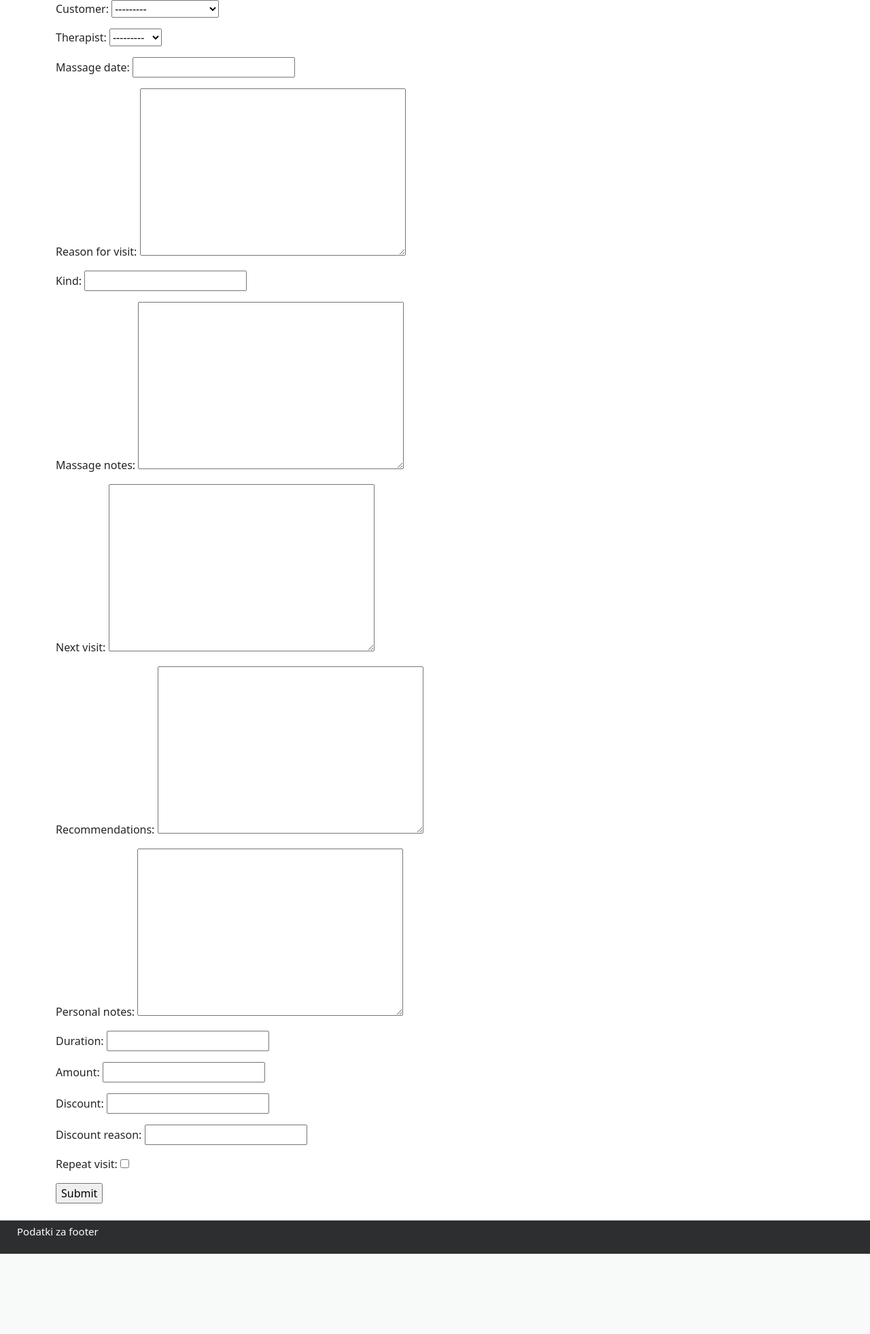
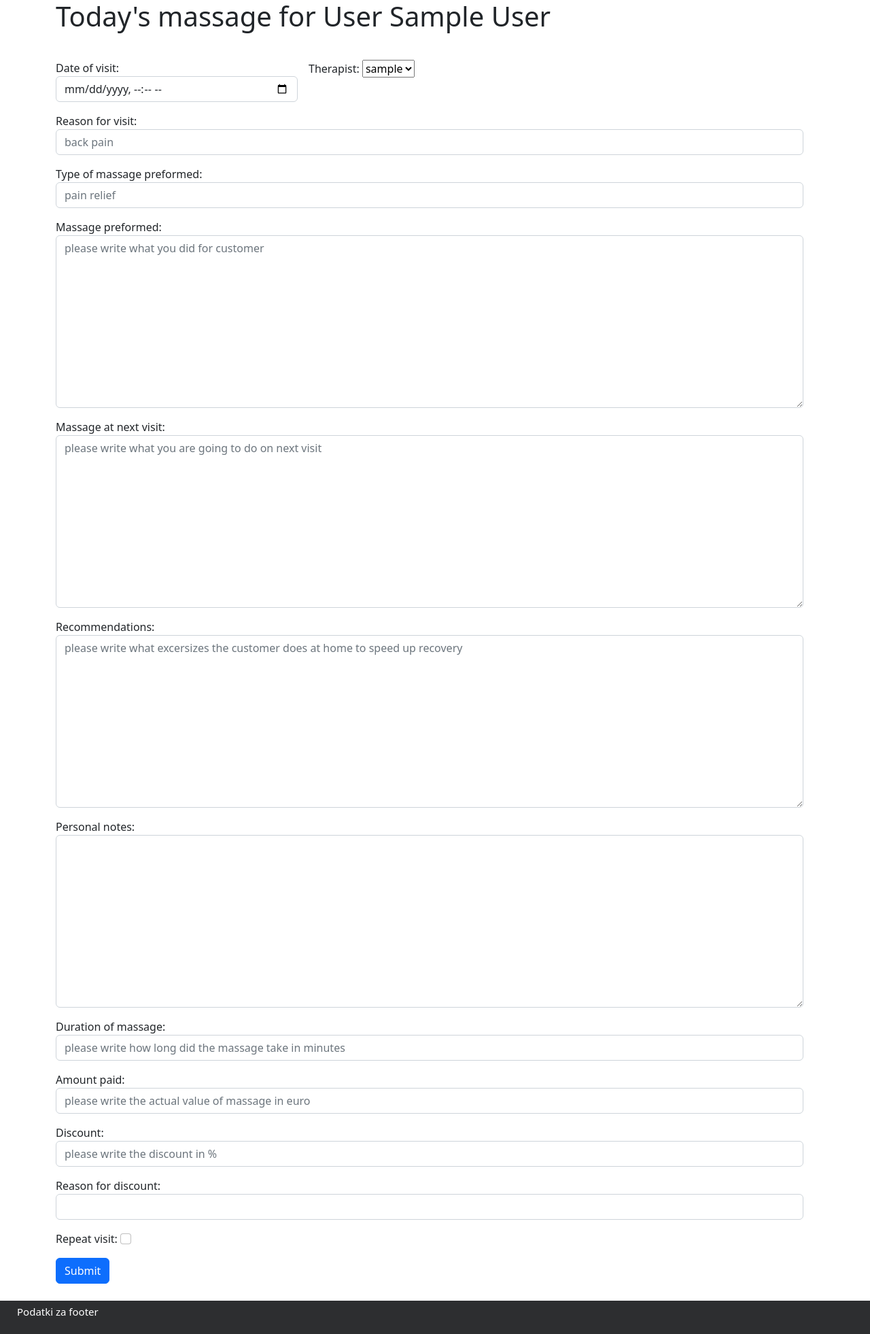
Before and after one commit to petmetic/therapy-tracker, a Django app: page /massage_list/1/add/ in a window 1280 px wide. Shown: the part 80-2042 px from the top of the page at 68% size. Before the commit the page ends 1924 px from the top, so only its background shows below. Run offline with Django 4.2, Linux system fonts and the light colour scheme; a user stored in the database is signed in; tables that the repository leaves empty hold one stand-in row (values such as "Sample post").

Commit message:
Pretty form (#39)
* fixed typo in customer.html

* partial form widgets

* adding divs to forms

* prefilled fields of customer and therapist in addding massage

* widgets placed in forms, except for customer and therapist

* pretty forms part1

* added therapist and customer in massage form

```diff
--- a/src/web/forms.py
+++ b/src/web/forms.py
@@ -1,4 +1,6 @@
 from django.forms import ModelForm
+
+from django import forms
 
 from .models import Massage, Customer
 
@@ -6,12 +8,178 @@ from django.core.exceptions import ValidationError
 
 
 class MassageForm(ModelForm):
+    massage_date = forms.DateTimeField(
+        label="Date of visit:",
+        widget=forms.DateInput(
+            attrs={"class": "form-control", "type": "datetime-local"}
+        ),
+    )
+    reason_for_visit = forms.CharField(
+        required=False,
+        widget=forms.TextInput(
+            attrs={"class": "form-control", "type": "text", "placeholder": "back pain"}
+        ),
+    )
+    kind = forms.CharField(
+        label="Type of massage preformed:",
+        widget=forms.TextInput(
+            attrs={
+                "class": "form-control",
+                "type": "text",
+                "placeholder": "pain relief",
+            }
+        ),
+    )
+    massage_notes = forms.CharField(
+        label="Massage preformed:",
+        widget=forms.Textarea(
+            attrs={
+                "class": "form-control",
+                "type": "text",
+                "placeholder": "please write what you did for customer",
+            }
+        ),
+    )
+    next_visit = forms.CharField(
+        label="Massage at next visit:",
+        required=False,
+        widget=forms.Textarea(
+            attrs={
+                "class": "form-control",
+                "type": "text",
+                "placeholder": "please write what you are going to do on next visit",
+            }
+        ),
+    )
+    recommendations = forms.CharField(
+        label="Recommendations:",
+        required=False,
+        widget=forms.Textarea(
+            attrs={
+                "class": "form-control",
+                "type": "text",
+                "placeholder": "please write what excersizes the customer does at home to speed up recovery",
+            }
+        ),
+    )
+    personal_notes = forms.CharField(
+        label="Personal notes:",
+        required=False,
+        widget=forms.Textarea(attrs={"class": "form-control", "type": "text"}),
+    )
+
+    duration = forms.CharField(
+        label="Duration of massage:",
+        widget=forms.TextInput(
+            attrs={
+                "class": "form-control",
+                "type": "text",
+                "placeholder": "please write how long did the massage take in minutes",
+            }
+        ),
+    )
+
+    amount = forms.CharField(
+        label="Amount paid:",
+        widget=forms.TextInput(
+            attrs={
+                "class": "form-control",
+                "type": "text",
+                "placeholder": "please write the actual value of massage in euro",
+            }
+        ),
+    )
+
+    discount = forms.CharField(
+        label="Discount:",
+        required=False,
+        widget=forms.TextInput(
+            attrs={
+                "class": "form-control",
+                "type": "text",
+                "placeholder": "please write the discount in %",
+            }
+        ),
+    )
+
+    discount_reason = forms.CharField(
+        label="Reason for discount:",
+        # if discount=True, then this field required
+        widget=forms.TextInput(attrs={"class": "form-control", "type": "text"}),
+    )
+
+    repeat_visit = forms.BooleanField(
+        required=False,
+        widget=forms.CheckboxInput(
+            attrs={"class": "form-check-input", "type": "checkbox"}
+        ),
+    )
+
     class Meta:
         model = Massage
         exclude = ["added", "changed"]
 
 
 class CustomerForm(ModelForm):
+    name = forms.CharField(
+        label="Name",
+        widget=forms.TextInput(attrs={"class": "form-control", "type": "text"}),
+    )
+    surname = forms.CharField(
+        label="Surname",
+        widget=forms.TextInput(attrs={"class": "form-control", "type": "text"}),
+    )
+    email = forms.EmailField(
+        label="Email",
+        widget=forms.EmailInput(attrs={"class": "form-control", "type": "email"}),
+    )
+    phone = forms.CharField(
+        label="Phone",
+        widget=forms.TextInput(attrs={"class": "form-control", "type": "text"}),
+    )
+    occupation = forms.CharField(
+        label="Occupation",
+        widget=forms.TextInput(attrs={"class": "form-control", "type": "text"}),
+    )
+    previous_massage = forms.BooleanField(
+        required=False,
+        widget=forms.CheckboxInput(
+            attrs={"class": "form-check-input", "type": "checkbox"}
+        ),
+    )
+    salon_choice = forms.CharField(
+        label="Why did they choose our salon?",
+        widget=forms.TextInput(
+            attrs={
+                "class": "form-control",
+                "type": "text",
+                "placeholder": "reason for choosing our salon",
+            }
+        ),
+    )
+
+    frequency = forms.CharField(
+        label="How frequently do they visit a massage salon?",
+        widget=forms.TextInput(
+            attrs={
+                "class": "form-control",
+                "type": "text",
+                "placeholder": "3x times a week",
+            }
+        ),
+    )
+
+    referral = forms.CharField(
+        label="Where did the customer find us?",
+        widget=forms.TextInput(
+            attrs={
+                "class": "form-control",
+                "type": "text",
+                "placeholder": "friend recommendations",
+            }
+        ),
+    )
+
     class Meta:
         model = Customer
         fields = [
--- a/src/web/models.py
+++ b/src/web/models.py
@@ -13,7 +13,7 @@ class Massage(models.Model):
     )
     massage_date = models.DateTimeField(blank=True, null=True)
     # needs to be date of current massage; can be changed n request by user
-    # (not neccessarily entered the same date as therapy done)
+    # (not necessarily entered the same date as therapy done)
     reason_for_visit = models.TextField(default="")
     kind = models.CharField(max_length=300)
     massage_notes = models.TextField(default="")
@@ -45,4 +45,4 @@ class Customer(models.Model):
     referral = models.CharField(max_length=200, default="")
 
     def __str__(self):
-        return f"{self.surname}, {self.name}"
+        return f"{self.surname} {self.name}"
--- a/src/web/templates/web/customer.html
+++ b/src/web/templates/web/customer.html
@@ -35,7 +35,7 @@
             <div class="row">
                 <div class="col-sm-4">Referral:</div>
                 <div class="col-sm-8">{{ customer.refferal }}</div>
-            </div> <!-- refferal -->
+            </div> <!-- referral -->
         </div>
     </div>
     <a class="btn btn-primary btn-body" href="#">Edit customer</a>
--- a/src/web/templates/web/massage_add.html
+++ b/src/web/templates/web/massage_add.html
@@ -2,9 +2,94 @@
 {% block title %}Massage Add New{% endblock %}
 
 {% block content %}
-<form action="." method="post"> <!-- A DOT POSTS TO CURRENT URL -->
-    {% csrf_token %}
-    {{ form.as_p }}
-    <input type="submit" value="Submit">
-</form>
+
+    <form action="." method="post" class="row g-3"> <!-- A DOT POSTS TO CURRENT URL -->
+        {% csrf_token %}
+        {{ form.non_field_errors }}
+        <h1> Today's massage for {{ customer }}</h1>
+        <div class='row g-3'>
+            <div class="col-md-4">
+                {{ form.massage_date.errors }}
+                {{ form.massage_date.label_tag }}
+                {{ form.massage_date }}
+
+            </div>
+            <div class="col-md-4">
+                {{ form.therapist.errors }}
+                {{ form.therapist.label_tag }}
+                {{ form.therapist }}
+            </div>
+            <div class="row-4">
+                {{ form.reason_for_visit.errors }}
+                {{ form.reason_for_visit.label_tag }}
+                {{ form.reason_for_visit }}
+
+            </div>
+            <div class="row-4">
+                {{ form.kind.errors }}
+                {{ form.kind.label_tag }}
+                {{ form.kind }}
+
+            </div>
+            <div class="row-4">
+                {{ form.massage_notes.errors }}
+                {{ form.massage_notes.label_tag }}
+                {{ form.massage_notes }}
+
+            </div>
+            <div class="row-4">
+                {{ form.next_visit.errors }}
+                {{ form.next_visit.label_tag }}
+                {{ form.next_visit }}
+
+            </div>
+            <div class="row-4">
+                {{ form.recommendations.errors }}
+                {{ form.recommendations.label_tag }}
+                {{ form.recommendations }}
+
+            </div>
+            <div class="row-4">
+                {{ form.personal_notes.errors }}
+                {{ form.personal_notes.label_tag }}
+                {{ form.personal_notes }}
+
+            </div>
+            <div class="row-4">
+                {{ form.duration.errors }}
+                {{ form.duration.label_tag }}
+                {{ form.duration }}
+
+            </div>
+            <div class="row-4">
+                {{ form.amount.errors }}
+                {{ form.amount.label_tag }}
+                {{ form.amount }}
+
+            </div>
+            <div class="row-4">
+                {{ form.discount.errors }}
+                {{ form.discount.label_tag }}
+                {{ form.discount }}
+
+            </div>
+            <div class="row-4">
+                {{ form.discount_reason.errors }}
+                {{ form.discount_reason.label_tag }}
+                {{ form.discount_reason }}
+
+            </div>
+            <div class="row-4">
+                {{ form.repeat_visit.errors }}
+                {{ form.repeat_visit.label_tag }}
+                {{ form.repeat_visit }}
+
+            </div>
+        </div>
+        <div>
+            <div class="col-12">
+                <button type="submit" class="btn btn-primary">Submit</button>
+            </div>
+        </div>
+    </form>
 {% endblock %}
--- a/src/web/views.py
+++ b/src/web/views.py
@@ -45,28 +45,32 @@ def customer_add(request):
 
 
 @login_required
-def customer(request, customer_pk):
+def customer(request, customer_pk: int):
     customer = get_object_or_404(Customer, pk=customer_pk)
     return render(request, "web/customer.html", {"customer": customer})
 
 
 @login_required
-def massage_detail(request, pk):
+def massage_detail(request, pk: int):
     massage = get_object_or_404(Massage, pk=pk)
     return render(request, "web/massage_detail.html", {"massage": massage})
 
 
 @login_required
 def massage_add(request, customer_pk: int):
-    # customer = get_object_or_404(Customer, pk=customer_pk)
+    customer = get_object_or_404(Customer, pk=customer_pk)
     if request.method == "POST":
         form = MassageForm(request.POST)
         if form.is_valid():
             massage = form.save()
             return redirect(reverse("massage_detail", kwargs={"pk": massage.pk}))
     else:
-        form = MassageForm()
-    return render(request, "web/massage_add.html", {"form": form})
+        form = MassageForm(initial={"customer": customer, "therapist": request.user})
+    return render(
+        request,
+        "web/massage_add.html",
+        {"form": form, "customer": customer, "therapist": request.user},
+    )
 
 
 def custom_logout(request):
```
Also changed, not shown: src/web/templates/web/customer_add.html (+8 -5 lines), src/web/templates/web/index.html (+9 -0 lines).
